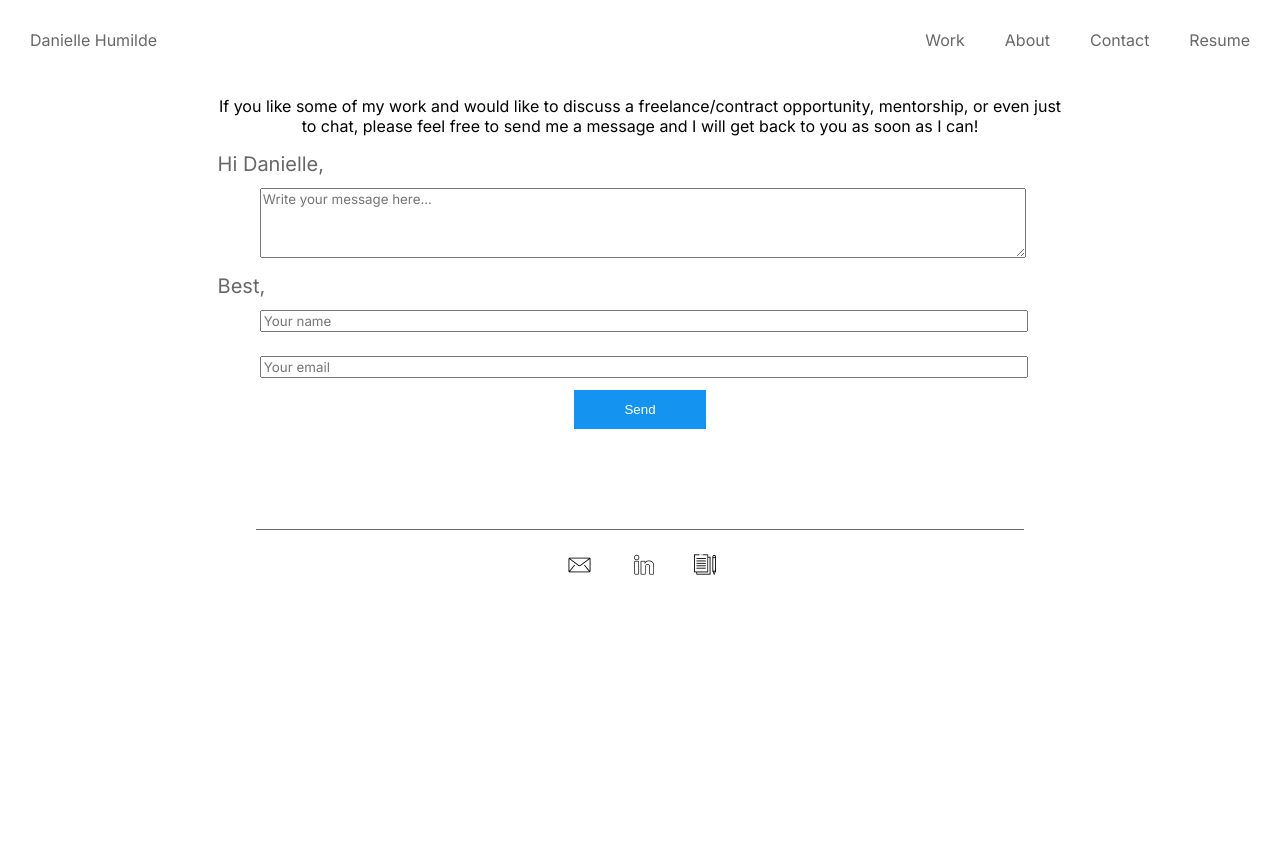
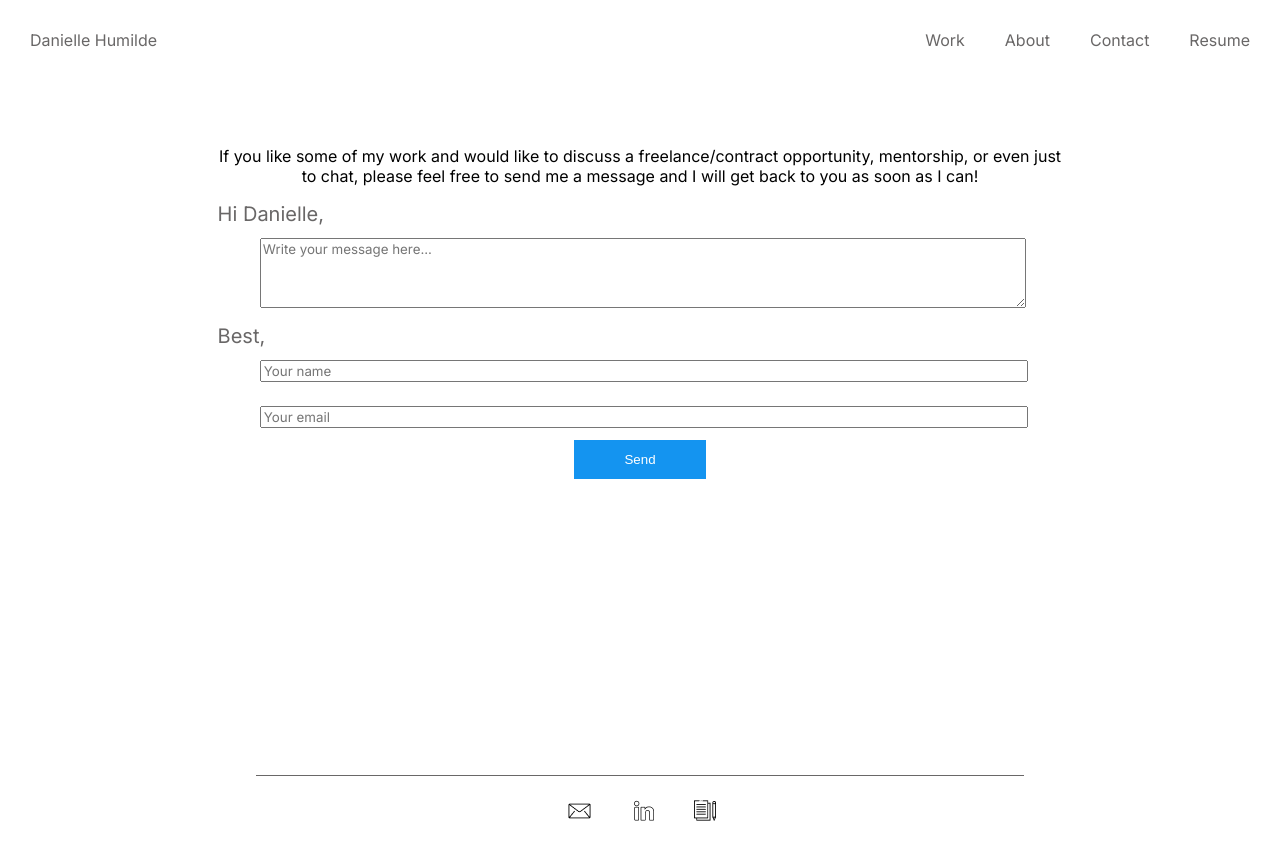
Before and after one commit to Stuart-Wilcox/Danielle-Humilde-Website, a React (Create React App) app: page /contact in a window 1280 px wide. Before the commit the page ends 800 px from the top, so only its background shows below. Built offline with nearby package versions, Linux system fonts and the light colour scheme.

Commit message:
fix spacing at end of contact page

```diff
--- a/src/pages/Contact/index.style.tsx
+++ b/src/pages/Contact/index.style.tsx
@@ -4,7 +4,11 @@ import {
 } from '../../components';
 
 export const StyledContact = styled.div`
+    margin-top: 50px;
     text-align: center;
+    display: flex;
+    flex-direction: column;
+    min-height: calc(100vh - 255px);
 `;
 
 export const StyledContactText = styled(Paragraph)`
@@ -43,6 +47,8 @@ export const StyledContactFormSendButton = styled.button`
     padding: 12px 50px;
     border: none;
     cursor: pointer;
+    max-width: fit-content;
+    align-self: center;
 
     &:hover {
         opacity: 0.5;
--- a/src/pages/Contact/index.tsx
+++ b/src/pages/Contact/index.tsx
@@ -65,6 +65,7 @@ const Contact: React.FC<IProps> = (props: IProps) => {
                 >
                     Send
                 </StyledContactFormSendButton>
+                <div style={{flex:1}}/>
             </StyledContact>
         </Content>
     )
```
